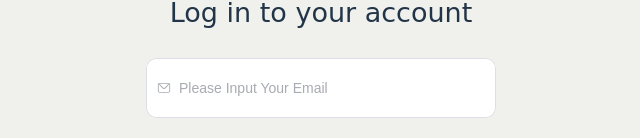
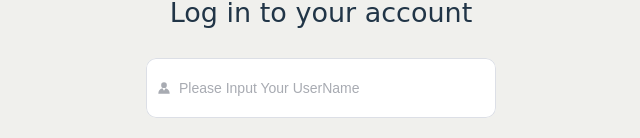
Before and after one commit to Marvel-Yi/shri-front-end, a Vue app: page /login in a window 1280 px wide. Shown: the part 469-607 px from the top of the page, without its empty margins (319-959 px from the left). Built offline with nearby package versions, Linux system fonts and the light colour scheme.

Commit message:
fix: update login page

```diff
--- a/src/views/loginPage.vue
+++ b/src/views/loginPage.vue
@@ -7,11 +7,11 @@
   <div>
     <div>
     <el-input class="login-input"
-              v-model="this.$data.loginForm.loginEmail"
-              placeholder="Please Input Your Email">
+              v-model="this.$data.loginForm.userName"
+              placeholder="Please Input Your UserName">
       <template #prefix>
         <el-icon>
-          <Message/>
+          <Avatar/>
         </el-icon>
       </template>
     </el-input>
@@ -37,18 +37,19 @@
 </template>
 
 <script >
-import { Lock,Message } from '@element-plus/icons-vue'
+import {Avatar, Lock, Message} from '@element-plus/icons-vue'
 import {loginUser} from "../api/user.js";
 export default {
   name: "loginPage",
   components: {
+    Avatar,
     Lock,
     Message
   },
   data(){
     return {
       loginForm:{
-        loginEmail:'',
+        userName:'',
         loginPassword:''
       }
     }
@@ -57,7 +58,7 @@ export default {
     handleLogin(){
       var that=this
       const loginInfo = {
-        userName: this.loginForm.loginEmail,
+        userName: this.loginForm.userName,
         password: this.loginForm.loginPassword,
       }
       loginUser(loginInfo).then(res=>{
```
